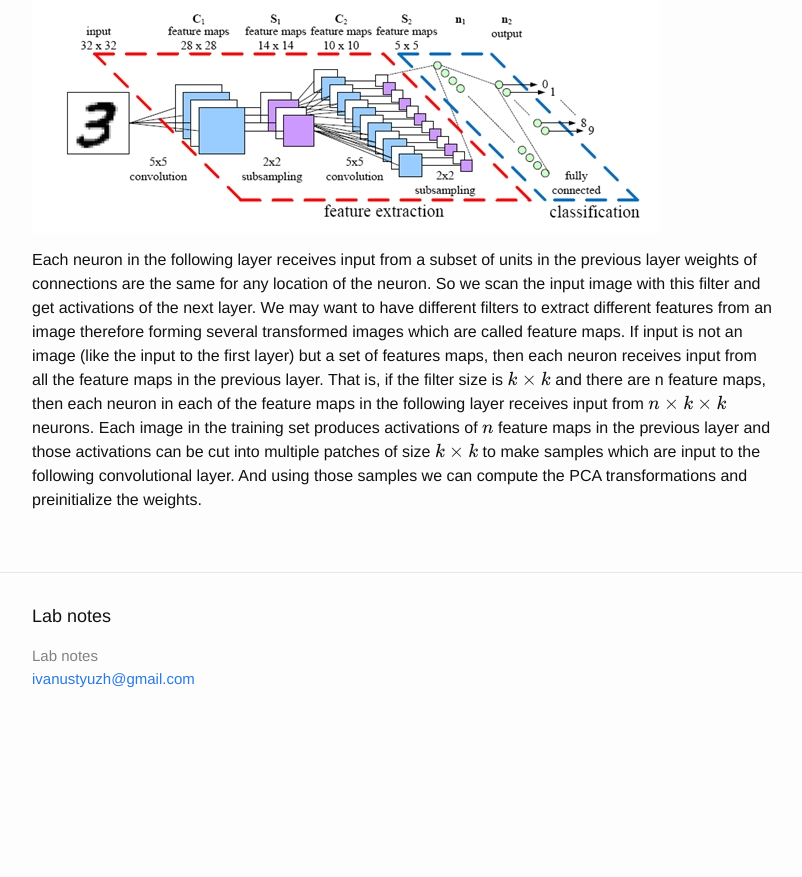
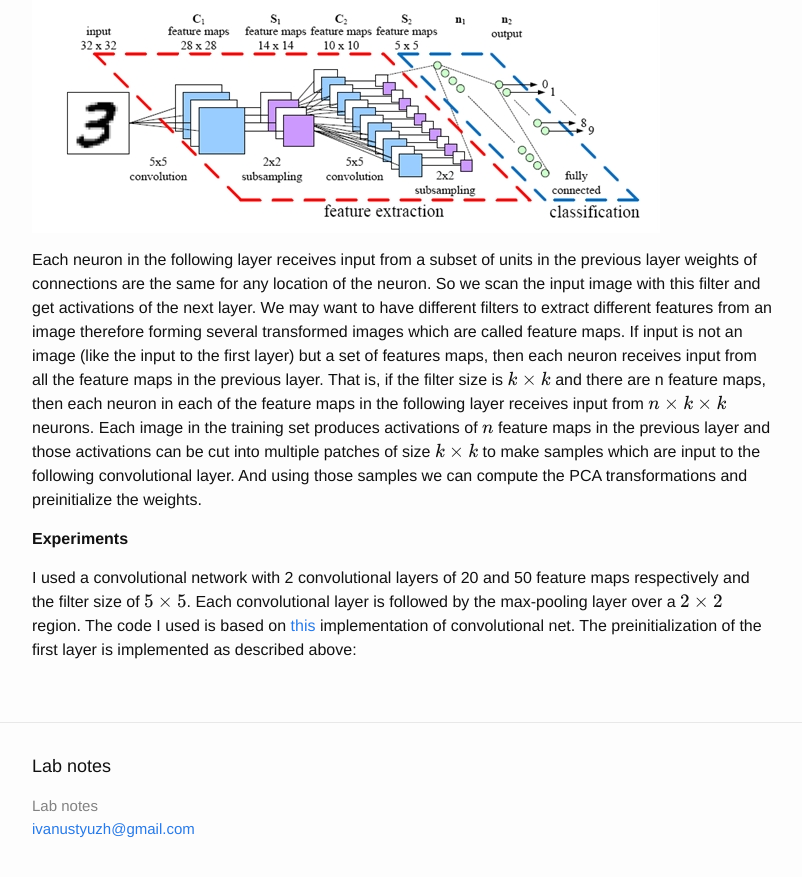
Before and after one commit to ivust/blog, a Jekyll site: the page built from _posts/2014-12-10-weights-preinitialization-in-a-convnet.md, in a window 1280 px wide and 900 px high, scrolled down 1124 px. Shown: the top 877 px of the window, without its empty margins (238-1040 px from the left). Built offline with Jekyll 4.4.1, drawn with Linux system fonts in a browser that asks for light colours; formulas are drawn with MathJax 3; before the commit the page ends 1874 px from its top, so only the background shows below that.

Commit message:
update post

```diff
--- a/_posts/2014-12-10-weights-preinitialization-in-a-convnet.md
+++ b/_posts/2014-12-10-weights-preinitialization-in-a-convnet.md
@@ -21,3 +21,7 @@ The specific neural network architecture that I used to try weights preinitializ
 ![Convolutional net]({{ site.url }}{{ site.baseurl }}/images/cnn_architecture.jpg)
 
 Each neuron in the following layer receives input from a subset of units in the previous layer weights of connections are the same for any location of the neuron. So we scan the input image with this filter and get activations of the next layer. We may want to have different filters to extract different features from an image therefore forming several transformed images which are called feature maps. If input is not an image (like the input to the first layer) but a set of features maps, then each neuron receives input from all the feature maps in the previous layer. That is, if the filter size is $$k \times k$$ and there are n feature maps, then each neuron in each of the feature maps in the following layer receives input from $$n \times k \times k$$ neurons. Each image in the training set produces activations of $$n$$ feature maps in the previous layer and those activations can be cut into multiple patches of size $$k \times k$$ to make samples which are input to the following convolutional layer. And using those samples we can compute the PCA transformations and preinitialize the weights.
+
+**Experiments**
+
+I used a convolutional network with 2 convolutional layers of 20 and 50 feature maps respectively and the filter size of $$5 \times 5$$. Each convolutional layer is followed by the max-pooling layer over a $$2 \times 2$$ region. The code I used is based on [this](https://github.com/Newmu/Theano-Tutorials/blob/master/5_convolutional_net.py) implementation of convolutional net. The preinitialization of the first layer is implemented as described above:
```
